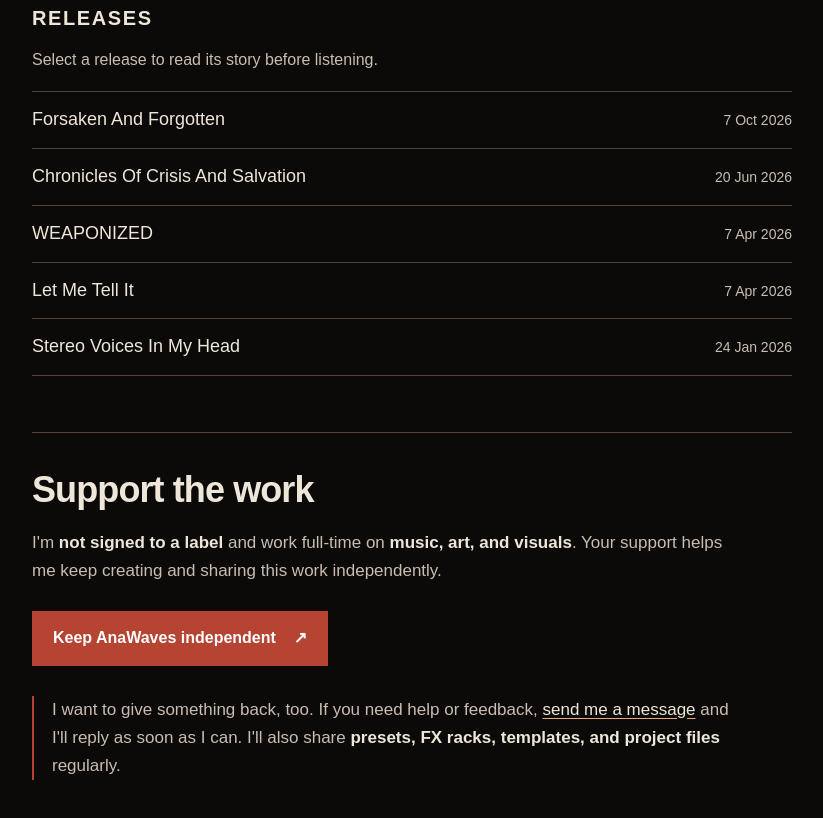
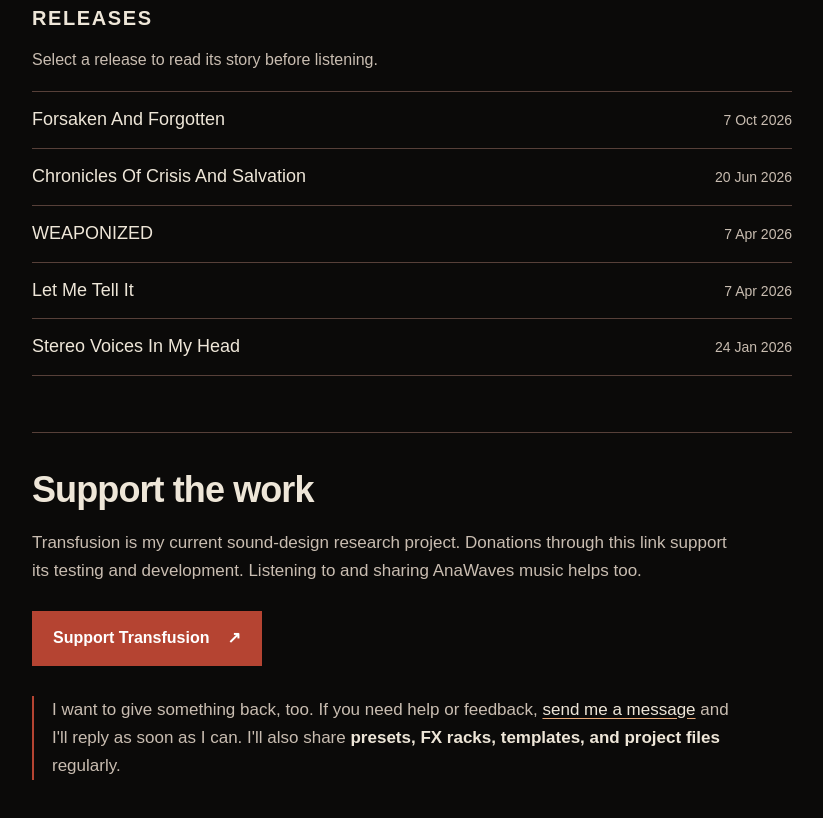
Before and after one commit to balazskovacs375-tech/anawaves-factsheet, a plain HTML site: page index.html in a window 1280 px wide. Shown: the part 1255-2073 px from the top of the page, without its empty margins (228-1051 px from the left). Drawn offline with Linux system fonts and the light colour scheme.

Commit message:
Clarify Transfusion funding purpose on artist page

```diff
--- a/index.html
+++ b/index.html
@@ -71,8 +71,8 @@
     </ul>
     <section class="support" aria-label="Support AnaWaves">
       <h2>Support the work</h2>
-      <p>I'm <strong>not signed to a label</strong> and work full-time on <strong>music, art, and visuals</strong>. Your support helps me keep creating and sharing this work independently.</p>
-      <a class="support-link" href="https://whydonate.com/fundraising/transfusion-by-anawaves" target="_blank" rel="noopener noreferrer">Keep AnaWaves independent <span aria-hidden="true">↗</span></a>
+      <p>Transfusion is my current sound-design research project. Donations through this link support its testing and development. Listening to and sharing AnaWaves music helps too.</p>
+      <a class="support-link" href="https://whydonate.com/fundraising/transfusion-by-anawaves" target="_blank" rel="noopener noreferrer">Support Transfusion <span aria-hidden="true">↗</span></a>
       <p class="support-note">I want to give something back, too. If you need help or feedback, <a href="https://linktr.ee/AnaWaves">send me a message</a> and I'll reply as soon as I can. I'll also share <strong>presets, FX racks, templates, and project files</strong> regularly.</p>
     </section>
   </main>
```
